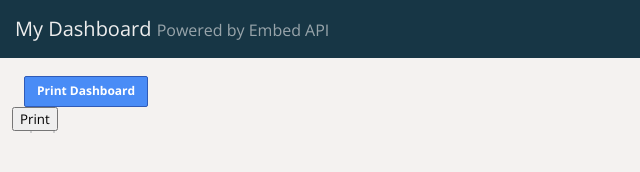
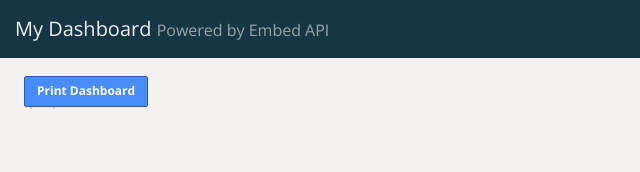
Before and after one commit to wonkydata/ga, a plain HTML site: page mysitedash.html in a window 1280 px wide. Shown: the full height of the page, 0-640 px from the left. Drawn offline with nearby package versions, Linux system fonts and the light colour scheme.

Commit message:
Update mysitedash.html

```diff
--- a/mysitedash.html
+++ b/mysitedash.html
@@ -23,10 +23,10 @@
 
 		<button type="button" onClick="window.print()">Print Dashboard</button>
 
-		<div id="button">
-		<form><input type=button name=print value="Print" onClick="window.print()"></form>
+		<div>
+
 		</div>
-		<div> </div>
+
 		<div id="controlPanel">
 			<div class="controls" id="viewpicker"></div>
 			<div class="controls" id="datepicker"></div>
```
